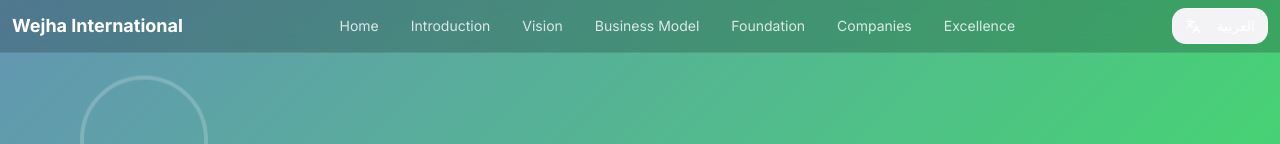
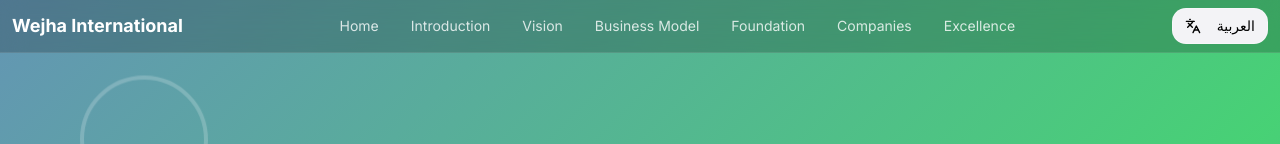
Before and after one commit to Webique/slide-canvas-blends, a React (Vite) app: page / in a window 1280 px wide. Shown: the top 144 px of the page. Built offline with nearby package versions, Linux system fonts and the light colour scheme.

Commit message:
Fix Arabic text color
Change Arabic text color in the navbar to black.

```diff
--- a/src/components/LanguageToggle.tsx
+++ b/src/components/LanguageToggle.tsx
@@ -12,7 +12,7 @@ export const LanguageToggle = ({ language, onToggle }: LanguageToggleProps) => {
       variant="outline"
       size="sm"
       onClick={onToggle}
-      className="glass-effect text-white border-white/30 hover:bg-white/20 transition-all duration-300"
+      className="glass-effect text-black border-white/30 hover:bg-white/20 transition-all duration-300"
     >
       <Languages className="h-4 w-4 mr-2" />
       {language === 'en' ? 'العربية' : 'English'}
```
